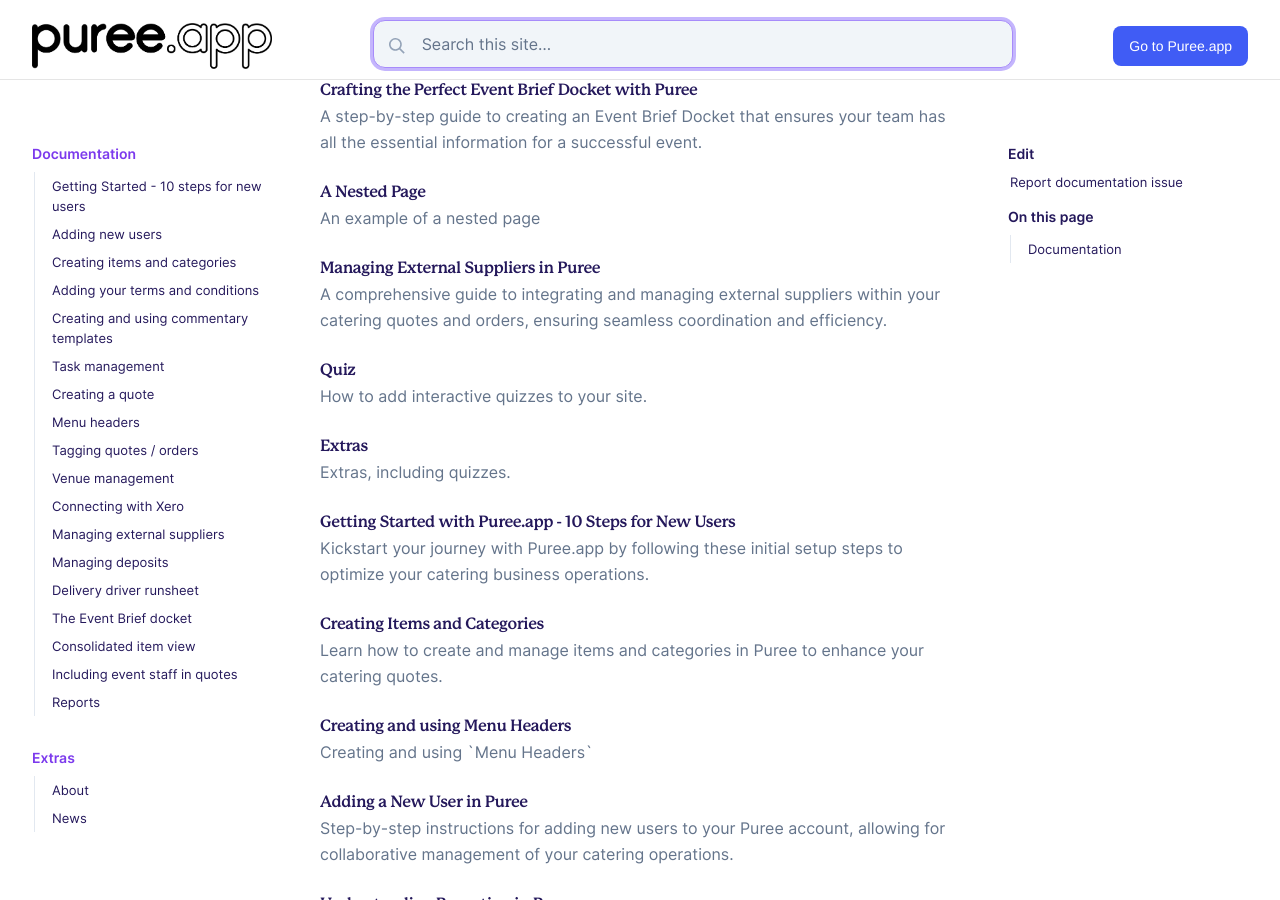
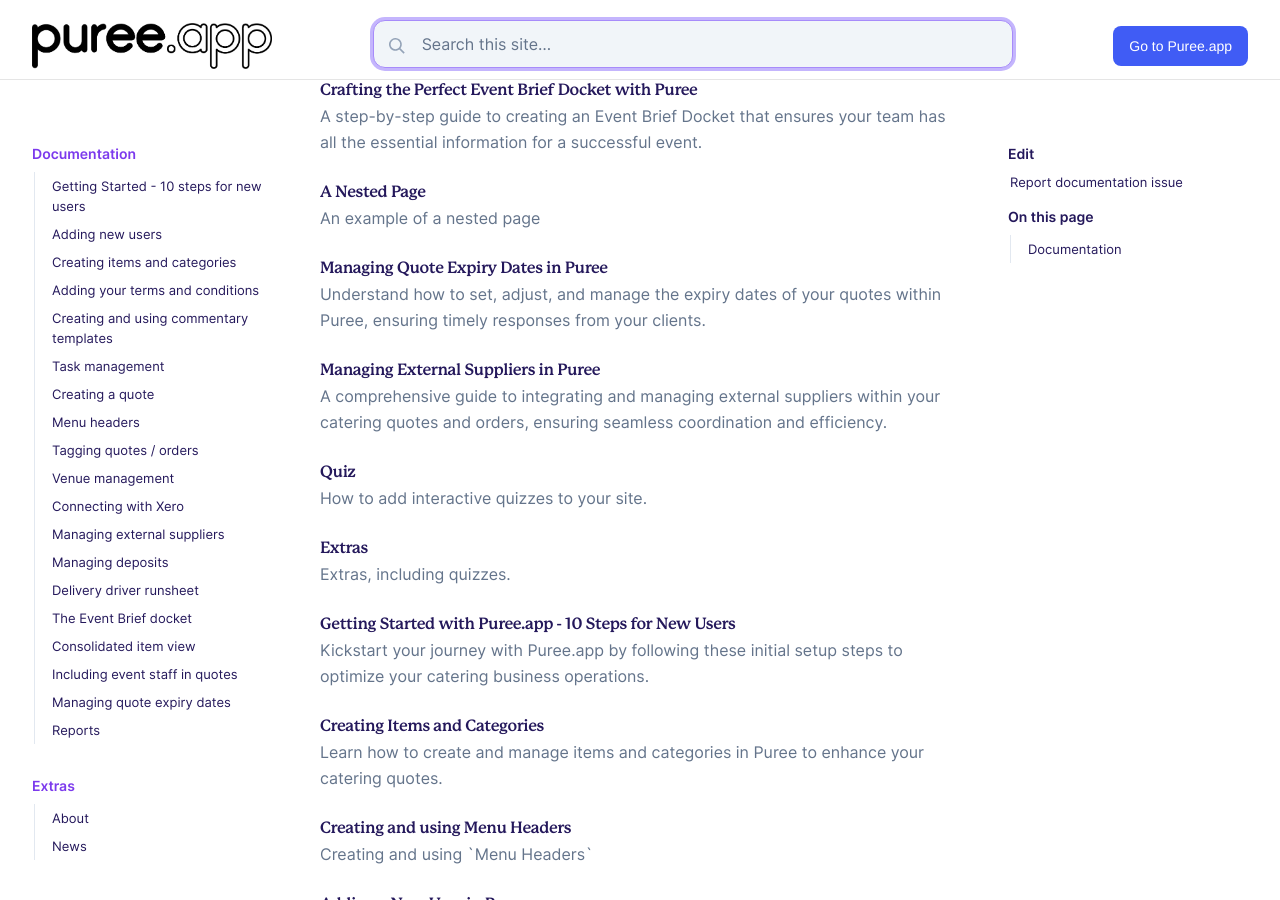
Before and after one commit to puree-catering/puree-catering.github.io, a Jekyll site: the page built from pages/docs.md, in a window 1280 px wide and 900 px high, scrolled down 811 px. Built offline with Jekyll 4.4.1, drawn with Linux system fonts in a browser that asks for light colours; part of the change alters nothing that is shown.

Commit message:
Expiry dates

```diff
--- a/_data/toc.yml
+++ b/_data/toc.yml
@@ -35,6 +35,8 @@
       url: "docs/consolidated-items"
     - title: "Including event staff in quotes"
       url: "docs/staff"
+    - title: "Managing quote expiry dates"
+      url: "docs/expiry-dates"
     - title: "Reports"
       url: "docs/reports"
 - title: "Extras"
--- /dev/null
+++ b/_docs/expiry-dates.md
@@ -0,0 +1,48 @@
+---
+title: Managing Quote Expiry Dates in Puree
+description: Understand how to set, adjust, and manage the expiry dates of your quotes within Puree, ensuring timely responses from your clients.
+---
+
+{% include callout.html text="Setting accurate expiry dates for your quotes is vital for maintaining an efficient workflow and ensuring timely responses from your clients. This guide outlines how to manage these expiry dates within Puree to help streamline your quote management process." %}
+
+## Overview of Expiry Dates
+
+1. **Default Expiry Setting:** Puree allows you to establish a default expiry duration for all quotes created within the system. This setting can be found under `Account Details`, where you can specify the default number of days after which a quote will automatically expire.
+
+2. **Adjusting Expiry Dates for Individual Quotes:** While creating or editing a quote, you can adjust its expiry date based on specific client needs or project timelines. This flexibility ensures that each quote reflects an appropriate timeframe for acceptance.
+
+## Step-by-Step Guide to Managing Expiry Dates
+
+### Step 1: Default Expiry Setting
+
+- **Navigate to Account Details:** Access this section from the admin area to set or update the default expiry duration for your quotes.
+
+{% include image.html image='Expiry_1.png' %}
+
+### Step 2: Creating or Editing a Quote
+
+- **Select Expiry Date:** Within the quote creation or editing process, you'll see the automatically calculated expiry date based on your default setting. This date adjusts dynamically if you're creating a quote on a different day.
+
+{% include image.html image='Expiry_2.png' %}
+
+### Step 3: Customising Expiry Dates
+
+- **Override Default Setting:** For each quote, you have the option to override the default expiry date. Simply select a new date that better suits the specific quote's context.
+
+### Step 4: Handling Quotes with Upcoming Events
+
+- **Event Date Consideration:** If the event date associated with the quote is within the default expiry duration, Puree will automatically set the expiry date to the day before the event to ensure clarity and urgency in client communications.
+
+### Step 5: Re-issuing or Extending Expired Quotes
+
+- **Re-open Expired Quotes:** Quotes that have expired can be re-opened and edited to extend their expiry dates, allowing for continued negotiations or adjustments based on client feedback.
+
+- **Update Expiry Date:** After re-opening an expired quote, remember to set a new expiry date to reflect the extended timeframe for client acceptance.
+
+## Conclusion
+
+Properly managing the expiry dates of your quotes in Puree helps maintain a clear and efficient communication channel with your clients, encouraging timely decisions and helping you plan your catering operations more effectively.
+
+## Watch Our Tutorial on Managing Quote Expiry Dates in Puree
+
+{% include video_embed.html id="f814d04e68b3426fa13e36290ea83a5c" %}
```
Also changed, not shown: assets/img/Expiry_1.png (added), assets/img/Expiry_2.png (added).
